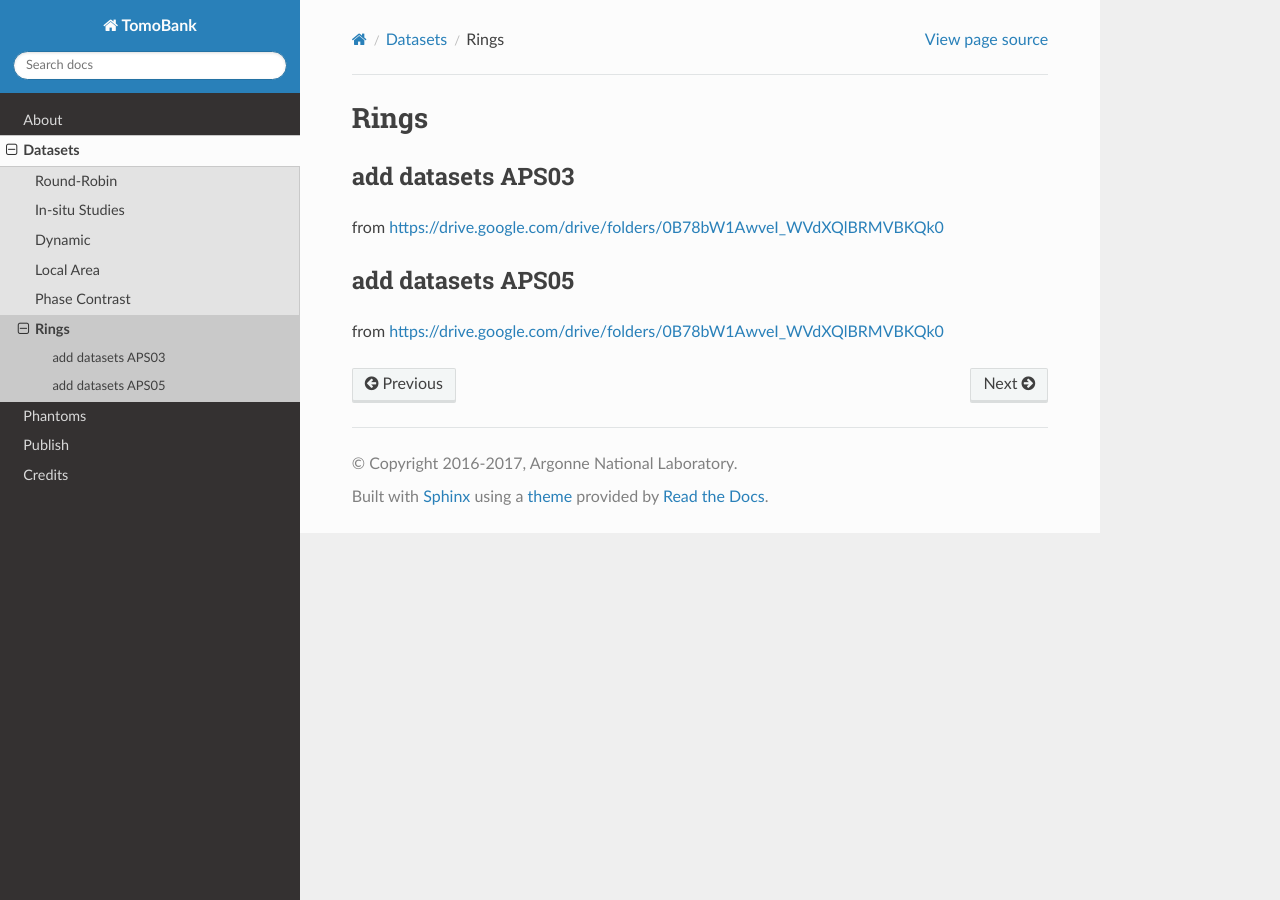
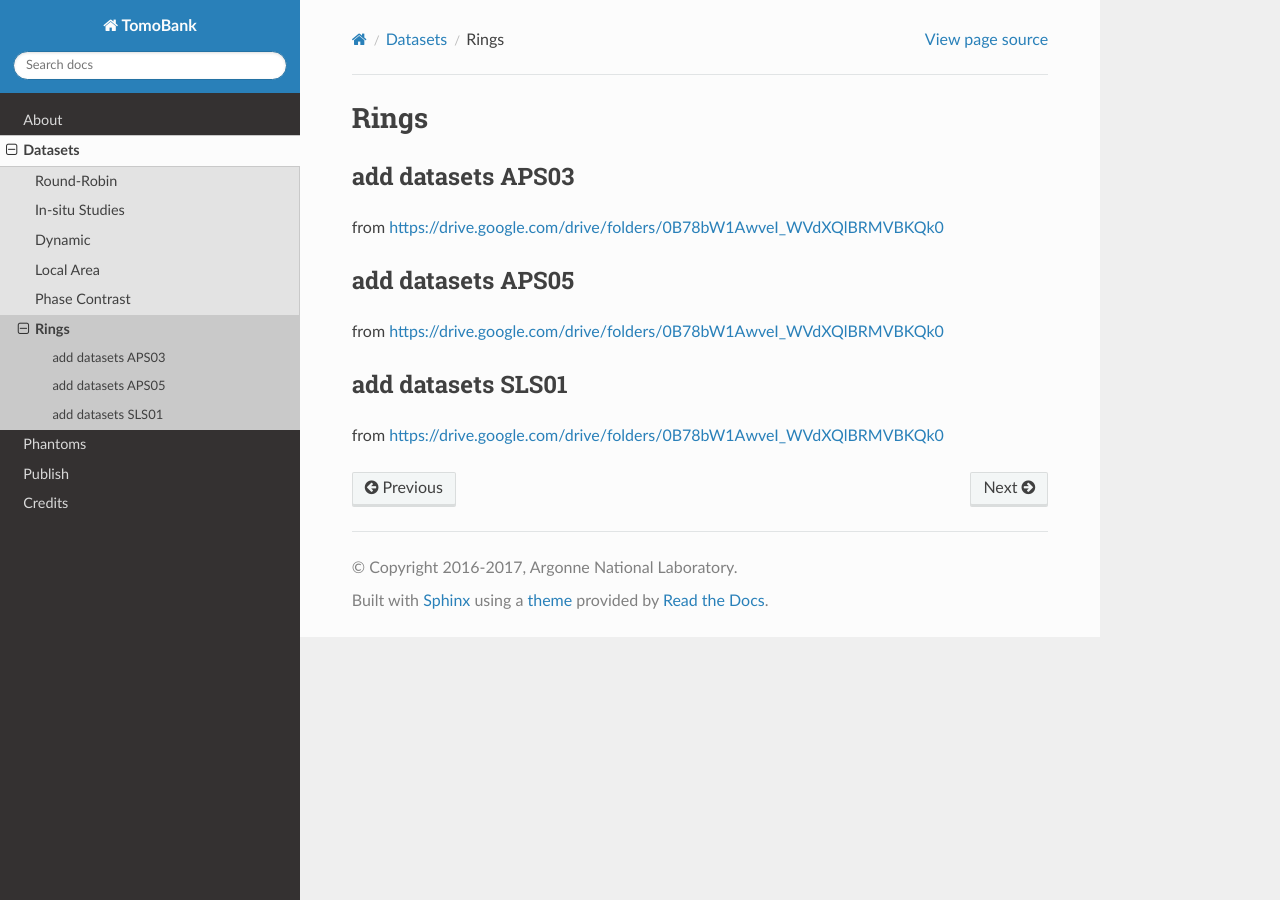
Before and after one commit to tomography/tomobank, a Sphinx documentation site: the page built from docs/source/data/docs.data.rings.rst, in a window 1280 px wide. Built offline with Sphinx 7.4.7 and the Read the Docs theme 2.0.0, drawn with Linux system fonts in a browser that asks for light colours.

Commit message:
added ring

```diff
--- a/docs/source/data/docs.data.phasecontrast.rst
+++ b/docs/source/data/docs.data.phasecontrast.rst
@@ -13,11 +13,6 @@ add datasets ESRF01
 
 from https://drive.google.com/drive/folders/0B78bW1AwveI_WVdXQlBRMVBKQk0
 
-add datasets SLS01
-~~~~~~~~~~~~~~~~~~
-
-from https://drive.google.com/drive/folders/0B78bW1AwveI_WVdXQlBRMVBKQk0
-
 add datasets Elettra01
 ~~~~~~~~~~~~~~~~~~~~~~
 
--- a/docs/source/data/docs.data.rings.rst
+++ b/docs/source/data/docs.data.rings.rst
@@ -10,3 +10,8 @@ add datasets APS05
 ~~~~~~~~~~~~~~~~~~
 
 from https://drive.google.com/drive/folders/0B78bW1AwveI_WVdXQlBRMVBKQk0
+
+add datasets SLS01
+~~~~~~~~~~~~~~~~~~
+
+from https://drive.google.com/drive/folders/0B78bW1AwveI_WVdXQlBRMVBKQk0
```
